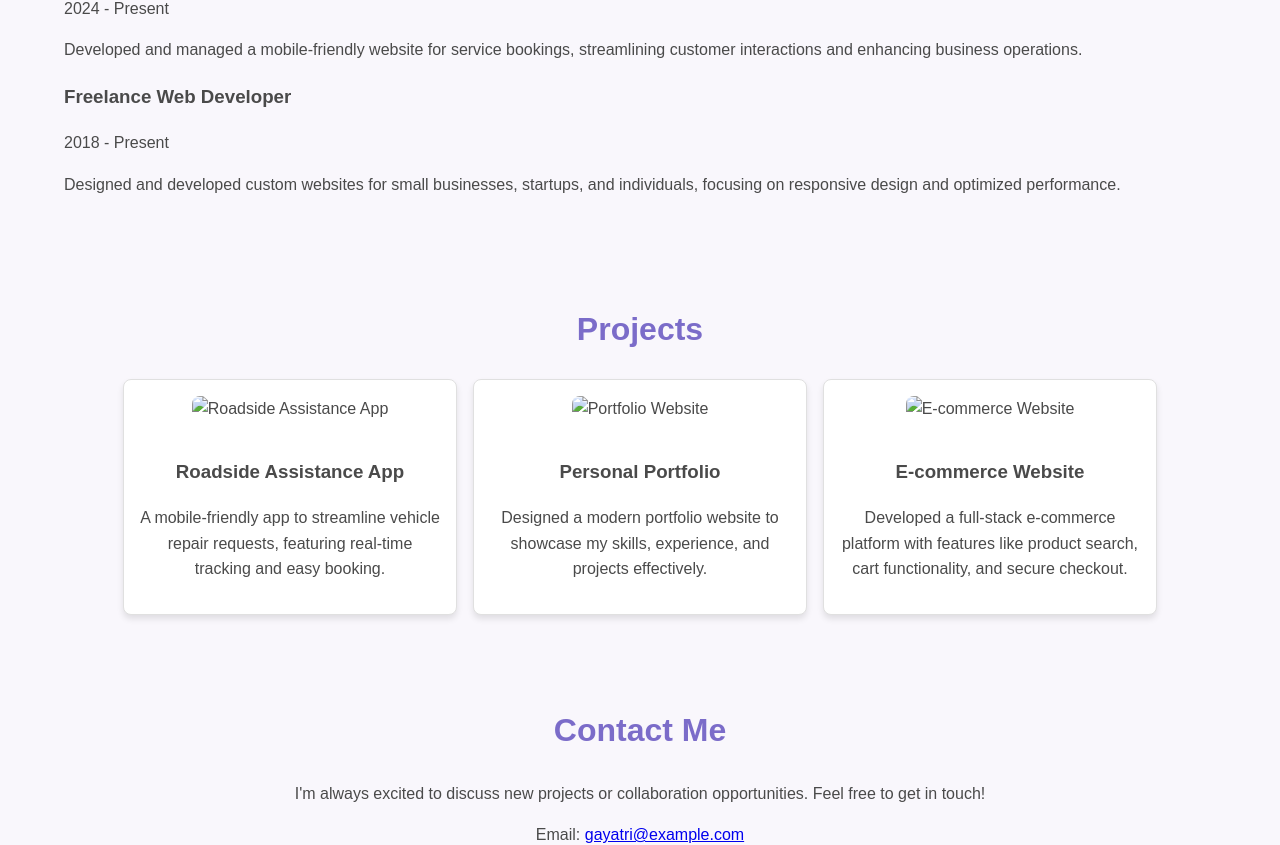
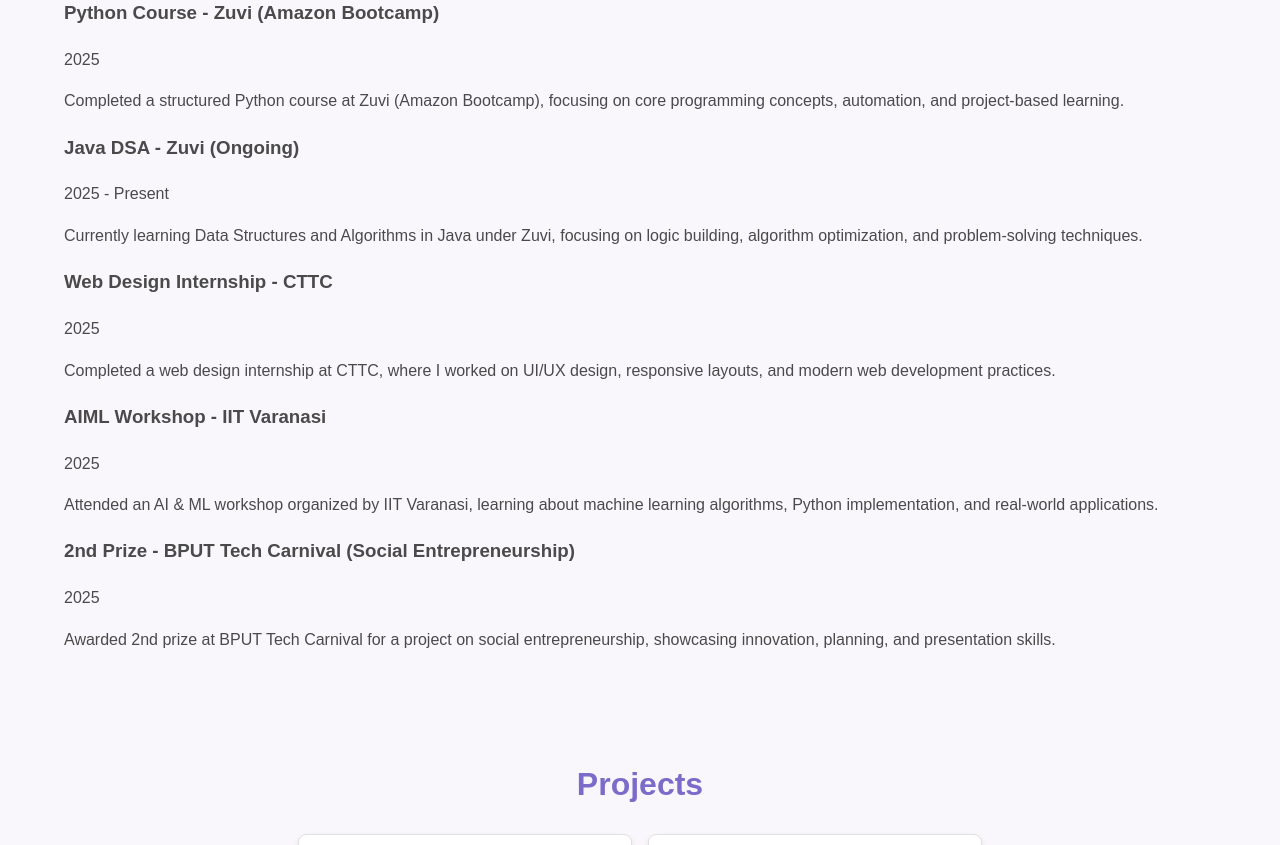
Before and after one commit to Gayatri1908/portfolio, a plain HTML site: page index.html in a window 1280 px wide. Shown: the part 1182-2027 px from the top of the page. Drawn offline with Linux system fonts and the light colour scheme.

Commit message:
Revise portfolio
Updated portfolio details and skills to reflect Developer expertise, including new projects and experience.

```diff
--- a/index.html
+++ b/index.html
@@ -3,7 +3,7 @@
 <head>
     <meta charset="UTF-8">
     <meta name="viewport" content="width=device-width, initial-scale=1.0">
-    <title>Gayatri Kalapahada - Web Developer Portfolio</title>
+    <title>Gayatri Kalapahada - Java Full Stack Developer Portfolio</title>
     <link rel="stylesheet" href="styles.css">
 </head>
 <body>
@@ -11,7 +11,7 @@
         <div class="container">
             <img src="dp.jpg" alt="Gayatri Kalapahada" class="profile-photo">
             <h1>Gayatri Kalapahada</h1>
-            <p>Web Developer | Designer | Entrepreneur</p>
+            <p>Java Full Stack Developer | Web Developer | Designer</p>
         </div>
     </header>
 
@@ -29,7 +29,10 @@
         <div class="container">
             <h2>About Me</h2>
             <p>
-                Hi! I'm Gayatri Kalapahada, a passionate web developer and entrepreneur. I specialize in creating intuitive and functional websites that drive results. With expertise in responsive design, frontend development, and modern web technologies, I help businesses and individuals bring their ideas to life online. Let's build something amazing together!
+                Hi! I'm <strong>Gayatri Kalapahada</strong>, a passionate <strong>Java Full Stack Developer</strong>.
+                I specialize in building robust, scalable, and user-friendly web applications using Java, Spring Boot, and modern frontend technologies.
+                I have a strong foundation in backend development, APIs, and responsive UI design.
+                Currently, I’m enhancing my problem-solving skills by learning Java DSA and Python through the Zuvi Amazon Bootcamp.
             </p>
         </div>
     </section>
@@ -38,12 +41,14 @@
         <div class="container">
             <h2>Skills</h2>
             <ul class="skill-list">
+                <li>Java, Java DSA</li>
+                <li>Spring Boot, Hibernate</li>
                 <li>HTML, CSS, JavaScript</li>
-                <li>React.js, Angular</li>
-                <li>Node.js, Express.js</li>
+                <li>MySQL</li>
+                <li>RESTful APIs & Microservices</li>
                 <li>Responsive Web Design</li>
-                <li>UI/UX Design Principles</li>
                 <li>Version Control (Git, GitHub)</li>
+                <li>Python (Basics - Zuvi Bootcamp)</li>
             </ul>
         </div>
     </section>
@@ -53,14 +58,29 @@
         <h2>Experience</h2>
         <div class="experience-list">
             <div class="experience-item">
-                    <h3>Co-Founder - Mobifixgarage</h3>
-                    <p>2024 - Present</p>
-                    <p>Developed and managed a mobile-friendly website for service bookings, streamlining customer interactions and enhancing business operations.</p>
+                <h3>Python Course - Zuvi (Amazon Bootcamp)</h3>
+                <p>2025</p>
+                <p>Completed a structured Python course at Zuvi (Amazon Bootcamp), focusing on core programming concepts, automation, and project-based learning.</p>
             </div>
             <div class="experience-item">
-                    <h3>Freelance Web Developer</h3>
-                    <p>2018 - Present</p>
-                    <p>Designed and developed custom websites for small businesses, startups, and individuals, focusing on responsive design and optimized performance.</p>
+                <h3>Java DSA - Zuvi (Ongoing)</h3>
+                <p>2025 - Present</p>
+                <p>Currently learning Data Structures and Algorithms in Java under Zuvi, focusing on logic building, algorithm optimization, and problem-solving techniques.</p>
+            </div>
+            <div class="experience-item">
+                <h3>Web Design Internship - CTTC</h3>
+                <p>2025</p>
+                <p>Completed a web design internship at CTTC, where I worked on UI/UX design, responsive layouts, and modern web development practices.</p>
+            </div>
+            <div class="experience-item">
+                <h3>AIML Workshop - IIT Varanasi</h3>
+                <p>2025</p>
+                <p>Attended an AI & ML workshop organized by IIT Varanasi, learning about machine learning algorithms, Python implementation, and real-world applications.</p>
+            </div>
+            <div class="experience-item">
+                <h3>2nd Prize - BPUT Tech Carnival (Social Entrepreneurship)</h3>
+                <p>2025</p>
+                <p>Awarded 2nd prize at BPUT Tech Carnival for a project on social entrepreneurship, showcasing innovation, planning, and presentation skills.</p>
             </div>
         </div>
     </div>
@@ -71,37 +91,33 @@
         <h2>Projects</h2>
         <div class="project-gallery">
             <div class="project">
-                    <img src="project1.jpg" alt="Roadside Assistance App">
-                    <h3>Roadside Assistance App</h3>
-                    <p>A mobile-friendly app to streamline vehicle repair requests, featuring real-time tracking and easy booking.</p>
+                <img src="project2.jpg" alt="Portfolio Website">
+                <h3>Personal Portfolio</h3>
+                <p>Developed a modern and responsive personal portfolio website using HTML, CSS, and JavaScript to showcase my skills, experience, and projects effectively.</p>
+                <p><a href="https://your-portfolio-link.com" target="_blank" class="project-link">🔗 View Project</a></p>
             </div>
             <div class="project">
-                    <img src="project2.jpg" alt="Portfolio Website">
-                    <h3>Personal Portfolio</h3>
-                    <p>Designed a modern portfolio website to showcase my skills, experience, and projects effectively.</p>
-                </div>
-                <div class="project">
-                    <img src="project3.jpg" alt="E-commerce Website">
-                    <h3>E-commerce Website</h3>
-                    <p>Developed a full-stack e-commerce platform with features like product search, cart functionality, and secure checkout.</p>
+                <img src="project4.jpg" alt="Amazon Clone Website">
+                <h3>Amazon Clone Website</h3>
+                <p>Built an Amazon website clone using HTML, CSS, and JavaScript, replicating its design layout and responsiveness with product sections, navigation bar, and hover effects.</p>
+                <p><a href="https://your-amazon-clone-link.com" target="_blank" class="project-link">🔗 View Project</a></p>
             </div>
         </div>
     </div>
 </section>
-
 <section id="contact" class="contact">
         <div class="container">
             <h2>Contact Me</h2>
-            <p>I'm always excited to discuss new projects or collaboration opportunities. Feel free to get in touch!</p>
-            <p>Email: <a href="Kalapahadagayatri@gmail.com">gayatri@example.com</a></p>
-            <p>GitHub: <a href="https://github.com/Gayatri1908" target="_blank">github.com/yourusername</a></p>
-            <p>LinkedIn: <a href="https://linkedin.com/in/Gayatri Kalapahada" target="_blank">linkedin.com/in/yourusername</a></p>
+            <p>I'm always excited to collaborate on web development projects or learning opportunities. Feel free to reach out!</p>
+            <p>Email: <a href="mailto:Kalapahadagayatri@gmail.com">Kalapahadagayatri@gmail.com</a></p>
+            <p>GitHub: <a href="https://github.com/Gayatri1908" target="_blank">github.com/Gayatri1908</a></p>
+            <p>LinkedIn: <a href="https://linkedin.com/in/GayatriKalapahada" target="_blank">linkedin.com/in/GayatriKalapahada</a></p>
         </div>
 </section>
 
     <footer>
         <div class="container">
-            <p>&copy; 2024 Gayatri Kalapahada. All rights reserved.</p>
+            <p>&copy; 2025 Gayatri Kalapahada. All rights reserved.</p>
         </div>
     </footer>
 </body>
```
Lines whose indentation alone changed are shown as unchanged.
